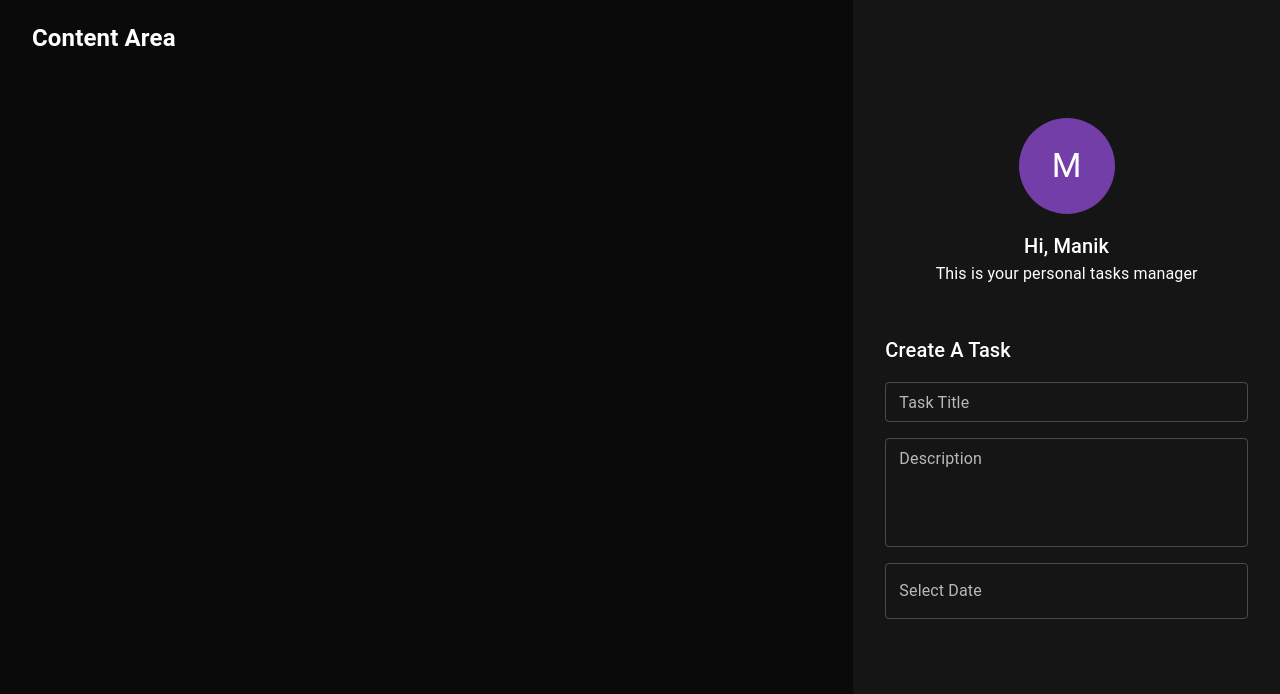
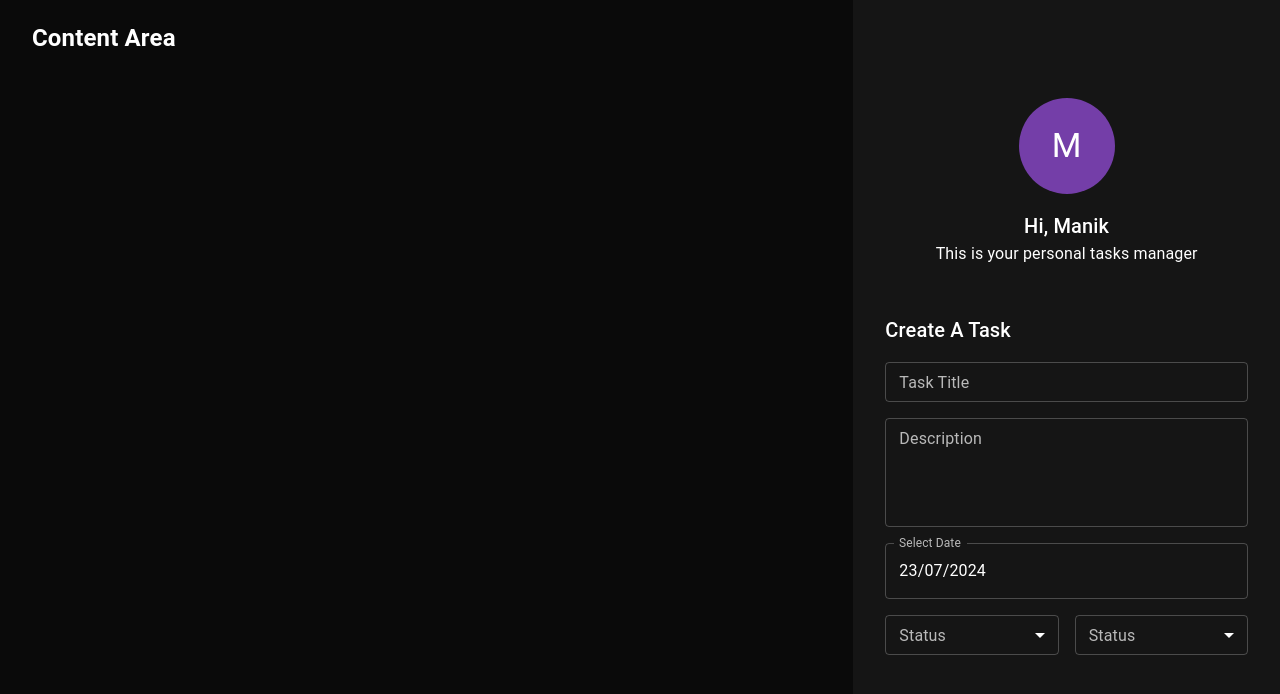
Before and after one commit to HiufaiLau/tasks-manager, a React (Create React App) app: page / in a window 1280 px wide. Shown: the top 694 px of the page. Built offline with nearby package versions, Linux system fonts and the light colour scheme.

Commit message:
added select drop down

```diff
--- a/src/components/createTaskForm/_taskDateField.tsx
+++ b/src/components/createTaskForm/_taskDateField.tsx
@@ -16,11 +16,11 @@ export const TaskDateField: FC<IDateField> = (
   const {
     value = new Date(),
     disabled = false,
-    onChange = (newDate) =>  setDate(newDate) ,
+    onChange = (newDate) => console.log(newDate),
   } = props;
 
 
-  const [date, setDate] = React.useState<Date | null>(null);
+  // const [date, setDate] = React.useState<Date | null>(null);
   return (
 
     <>
@@ -28,7 +28,7 @@ export const TaskDateField: FC<IDateField> = (
         <DatePicker
           label="Select Date"
           inputFormat="dd/MM/yyyy"
-          value={date}
+          value={value}
           onChange={onChange}
           disabled={disabled}
           renderInput={(params) => (
--- /dev/null
+++ b/src/components/createTaskForm/_taskSelectField.tsx
@@ -0,0 +1,33 @@
+import React, { FC, ReactElement } from 'react';
+import {
+    FormControl,
+    InputLabel,
+    MenuItem,
+    Select,
+    SelectChangeEvent,
+  } from '@mui/material';
+
+
+  import { ISelectField } from './interfaces/ISelectField';
+
+  export const TaskSelectField: FC = (
+    props,
+  ): ReactElement => {
+
+    return (
+      <FormControl fullWidth size="small">
+        <InputLabel id="status">Status</InputLabel>
+        <Select
+        labelId='status'
+        id='status-select'
+        value=""
+        label="Status"
+        name='status'
+        >
+         <MenuItem value={10}>Ten</MenuItem>
+         <MenuItem value={20}>Twenty</MenuItem>
+         <MenuItem value={30}>Thirdy</MenuItem>
+        </Select>
+      </FormControl>
+    );
+  };
--- a/src/components/createTaskForm/createTaskForm.tsx
+++ b/src/components/createTaskForm/createTaskForm.tsx
@@ -1,9 +1,9 @@
+import React, { FC, ReactElement } from 'react';
 import { Box, Stack, Typography } from '@mui/material';
-import React, { FC, ReactElement } from 'react';
 
 import { TaskDateField } from './_taskDateField';
 import { TaskDescriptionField } from './_taskDescriptionField';
-// import { TaskSelectField } from './_taskSelectField';
+import { TaskSelectField } from './_taskSelectField';
 import { TaskTitleField } from './_taskTitleField';
 
 export const CreateTaskForm: FC = (): ReactElement => {
@@ -30,13 +30,10 @@ export const CreateTaskForm: FC = (): ReactElement => {
           direction="row"
           spacing={2}
         >
-          {/* <TaskSelectField />
-          <TaskSelectField /> */}
+          <TaskSelectField />
+          <TaskSelectField />
         </Stack>
       </Stack>
-
-      {/*Task Status*/}
-      {/*Task Priority*/}
     </Box>
   );
 };
--- a/src/components/createTaskForm/interfaces/IDateField.tsx
+++ b/src/components/createTaskForm/interfaces/IDateField.tsx
@@ -2,5 +2,5 @@ import { IDisabled } from './IDisabled';
 
 export interface IDateField extends IDisabled {
   value?: Date | null;
-  onChange?: (date: Date | null) => void;
+  onChange?: (date : Date | null) => void;
 }
--- /dev/null
+++ b/src/components/createTaskForm/interfaces/ISelectField.tsx
@@ -0,0 +1,15 @@
+import { IDisabled } from './IDisabled';
+import { SelectChangeEvent } from '@mui/material';
+
+export interface ISelectItems {
+  value: string;
+  label: string;
+}
+
+export interface ISelectField extends IDisabled {
+  name?: string;
+  label?: string;
+  value?: string;
+  onChange?: (e: SelectChangeEvent) => void;
+  items?: ISelectItems[];
+}
```
